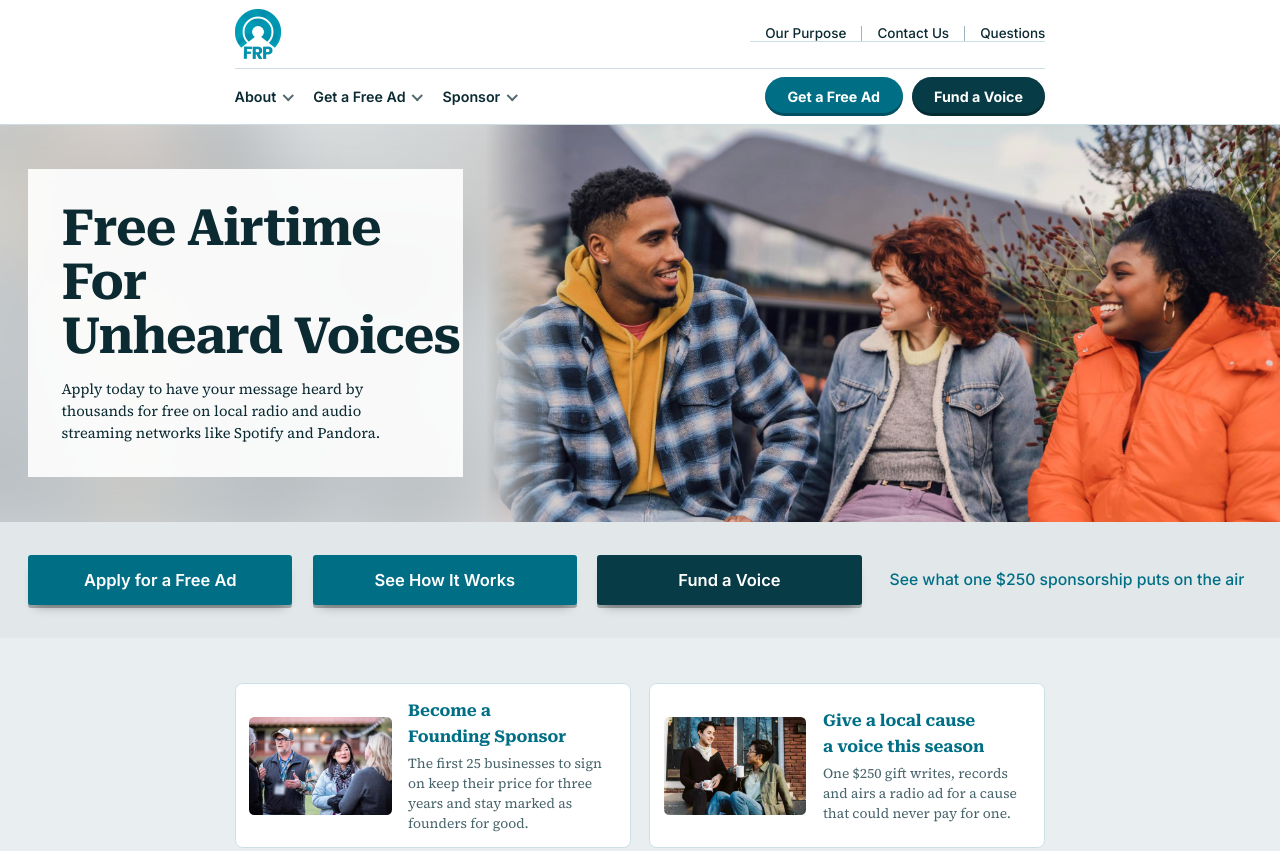
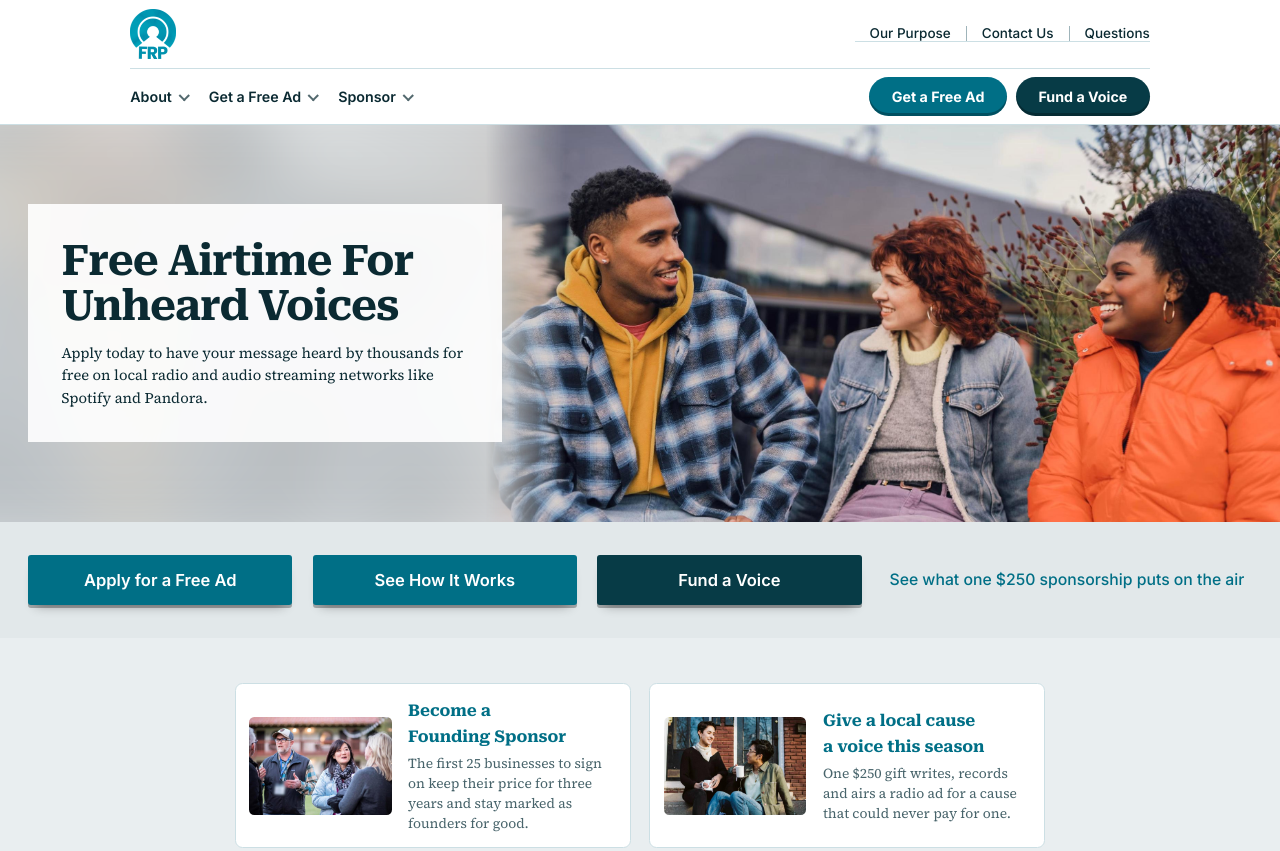
Before and after one commit to seanaherndrexel/freeradioproject, a plain HTML site: page index.html in a window 1280 px wide. Shown: the top 851 px of the page. Drawn offline with Linux system fonts and the light colour scheme.

Commit message:
Hero headline on two lines, wider header, clean small links
Co-Authored-By: Claude Fable 5.2 <noreply@anthropic.com>
Claude-Session: https://claude.ai/code/session_01Wz5G9FRdY8R7pRsHmp8QLF

```diff
--- a/index.html
+++ b/index.html
@@ -8,7 +8,7 @@
 <div class="bar"><header class="wrap top"><div class="top-row"><a class="brand" href="index.html"><img src="logo.png" alt="The Free Radio Project" width="50" height="56"></a><div class="util"><a href="about.html">Our Purpose</a><a href="about.html#contact">Contact Us</a><a href="apply.html#faq">Questions</a></div></div><div class="nav-row"><nav class="nav" aria-label="Main"><div class="menu"><button type="button" aria-expanded="false">About</button><div class="sub"><a href="about.html">Our purpose</a><a href="index.html#how">How it works</a><a href="about.html#founder">Founder</a><a href="about.html#wont-air">What we won't air</a><a href="about.html#contact">Contact</a></div></div><div class="menu"><button type="button" aria-expanded="false">Get a Free Ad</button><div class="sub"><a href="index.html#who">Who qualifies</a><a href="apply.html">Apply</a><a href="apply.html#faq">Questions</a></div></div><div class="menu"><button type="button" aria-expanded="false">Sponsor</button><div class="sub"><a href="sponsors.html">Sponsor levels</a><a href="voices.html">Fund a voice</a><a href="sponsors.html#founding">Founding sponsors</a><a href="voices.html#badge">Sponsor badge</a></div></div></nav><div class="top-cta"><a class="btn small" href="apply.html">Get a Free Ad</a><a class="btn small alt" href="voices.html">Fund a Voice</a></div></div></header></div>
 <main id="main">
 <div class="hero-full"><img class="hero-blur" src="img/hero.jpg" alt="" aria-hidden="true" width="800" height="500"><picture><source media="(max-width:900px)" srcset="img/hero.jpg"><img class="hero-bg" src="img/hero-wide.jpg" alt="Three friends laughing together outdoors" width="2307" height="1538"></picture><div class="hero-in"><div class="hero-card">
-<h1>Free Airtime For Unheard&nbsp;Voices</h1>
+<h1>Free Airtime For<br>Unheard&nbsp;Voices</h1>
 <p class="lede">Apply today to have your message heard by thousands for free on local radio and audio streaming networks like Spotify and Pandora.</p>
 </div></div></div>
 <div class="hero-actions"><div class="hero-actions-in"><a class="act" href="apply.html">Apply for a Free Ad</a><a class="act" href="index.html#how">See How It Works</a><a class="act alt" href="voices.html">Fund a Voice</a><a class="act-link" href="voices.html">See what one $250 sponsorship puts on the air</a></div></div>
--- a/styles.css
+++ b/styles.css
@@ -611,3 +611,10 @@ footer .legal a{color:#BFD9DF}
   .hero-actions-in{grid-template-columns:1fr;padding-inline:1.25rem}
   .act-link{text-align:center}
 }
+
+.util a{border-bottom:0!important;box-shadow:none!important;background-image:none!important;text-decoration:none}
+@media (min-width:901px){
+  .bar .top{max-width:82vw;padding-inline:1rem}
+  .hero-full .hero-card{max-width:37vw}
+  .hero-full .hero-card h1{font-size:clamp(1.9rem,3.3vw,3.6rem);text-wrap:initial}
+}
```
